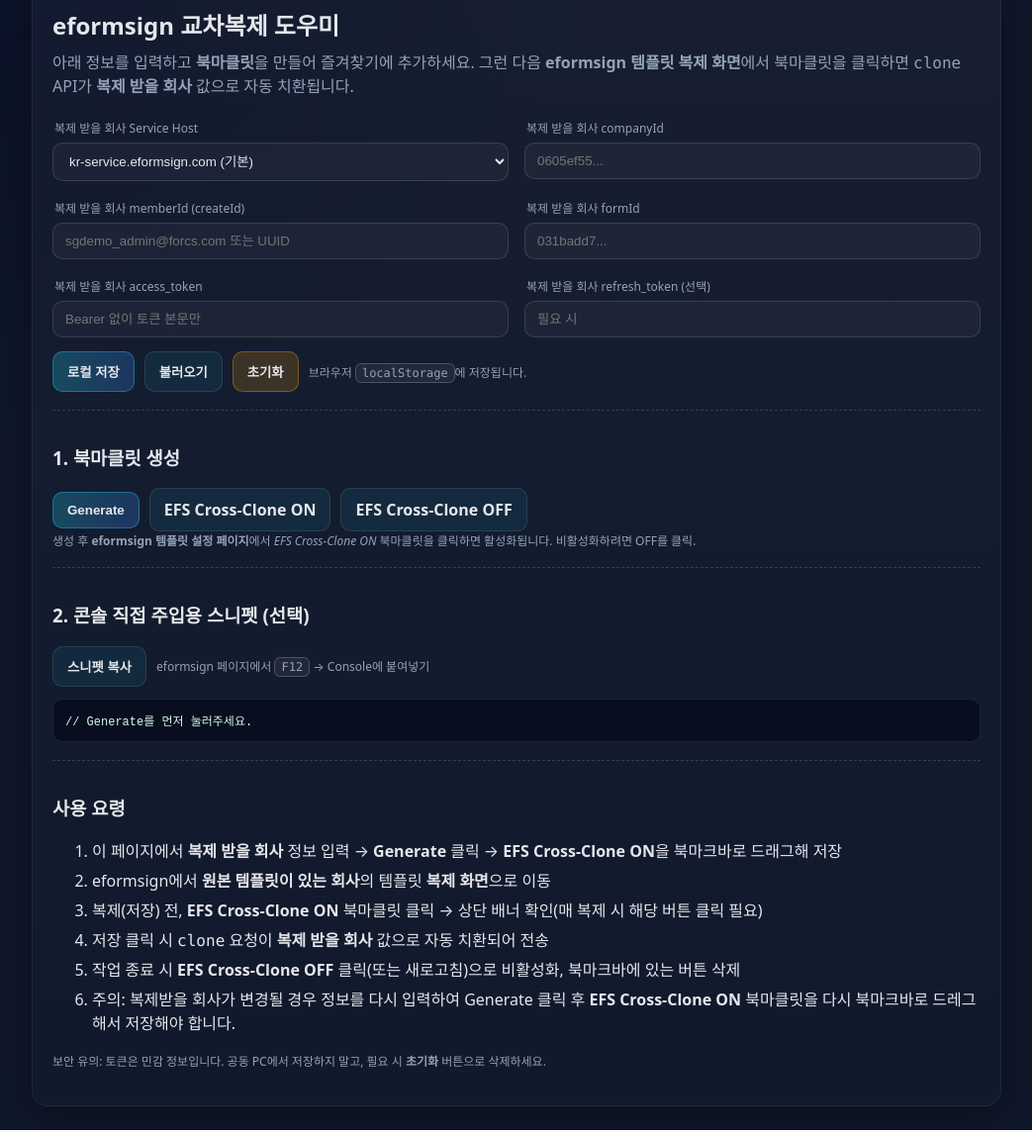
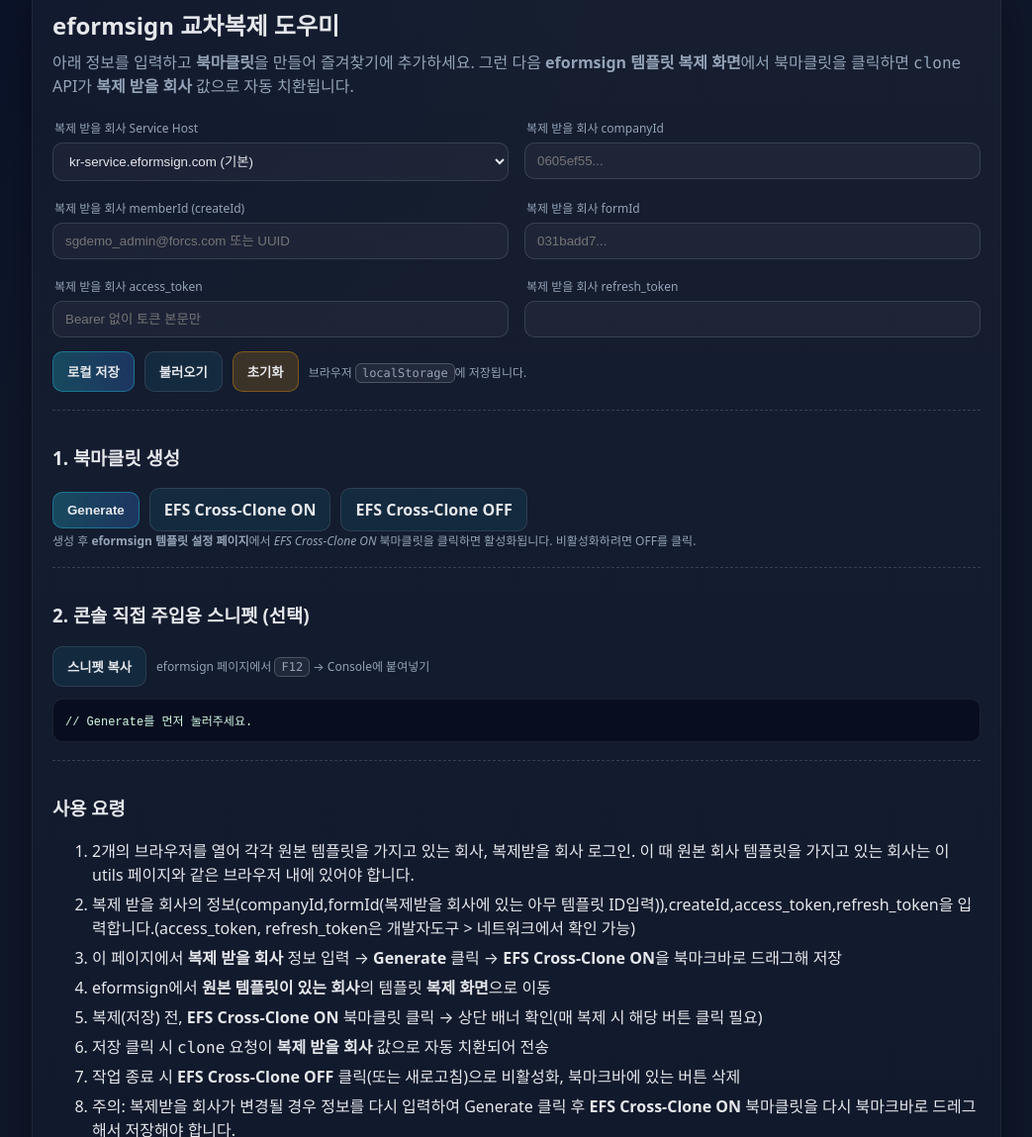
Before and after one commit to PRsH1/MiniProjectImprove, a website: page utils/templatecopy.html in a window 1280 px wide. Shown: the part 38-1187 px from the top of the page at 99% size, without its empty margins (118-1161 px from the left). Drawn offline with Linux system fonts and the light colour scheme.

Commit message:
안내 문구 추가

```diff
--- a/utils/templatecopy.html
+++ b/utils/templatecopy.html
@@ -73,8 +73,8 @@
         <input id="accessToken" type="password" placeholder="Bearer 없이 토큰 본문만" />
       </div>
       <div>
-        <label>복제 받을 회사 refresh_token (선택)</label>
-        <input id="refreshToken" type="password" placeholder="필요 시" />
+        <label>복제 받을 회사 refresh_token</label>
+        <input id="refreshToken" type="password" />
       </div>
     </div>
 
@@ -107,6 +107,8 @@
     <div class="section">
       <h3>사용 요령</h3>
       <ol class="tips">
+        <li>2개의 브라우저를 열어 각각 원본 템플릿을 가지고 있는 회사, 복제받을 회사 로그인. 이 때 원본 회사 템플릿을 가지고 있는 회사는 이 utils 페이지와 같은 브라우저 내에 있어야 합니다.</li>
+        <li>복제 받을 회사의 정보(companyId,formId(복제받을 회사에 있는 아무 템플릿 ID입력)),createId,access_token,refresh_token을 입력합니다.(access_token, refresh_token은 개발자도구 > 네트워크에서 확인 가능)</li>
         <li>이 페이지에서 <b>복제 받을 회사</b> 정보 입력 → <b>Generate</b> 클릭 → <b>EFS Cross-Clone ON</b>을 북마크바로 드래그해 저장</li>
         <li>eformsign에서 <b>원본 템플릿이 있는 회사</b>의 템플릿 <b>복제 화면</b>으로 이동</li>
         <li>복제(저장) 전, <b>EFS Cross-Clone ON</b> 북마클릿 클릭 → 상단 배너 확인(매 복제 시 해당 버튼 클릭 필요)</li>
```
